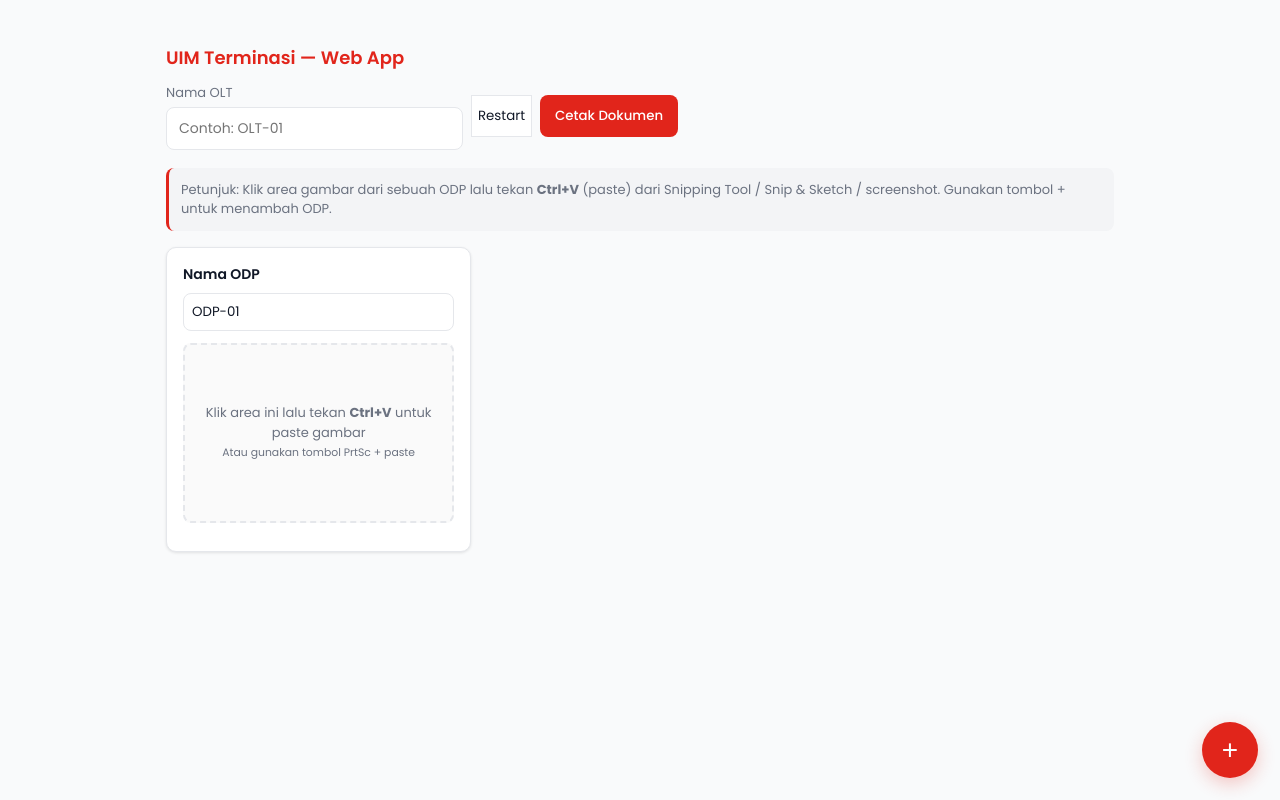
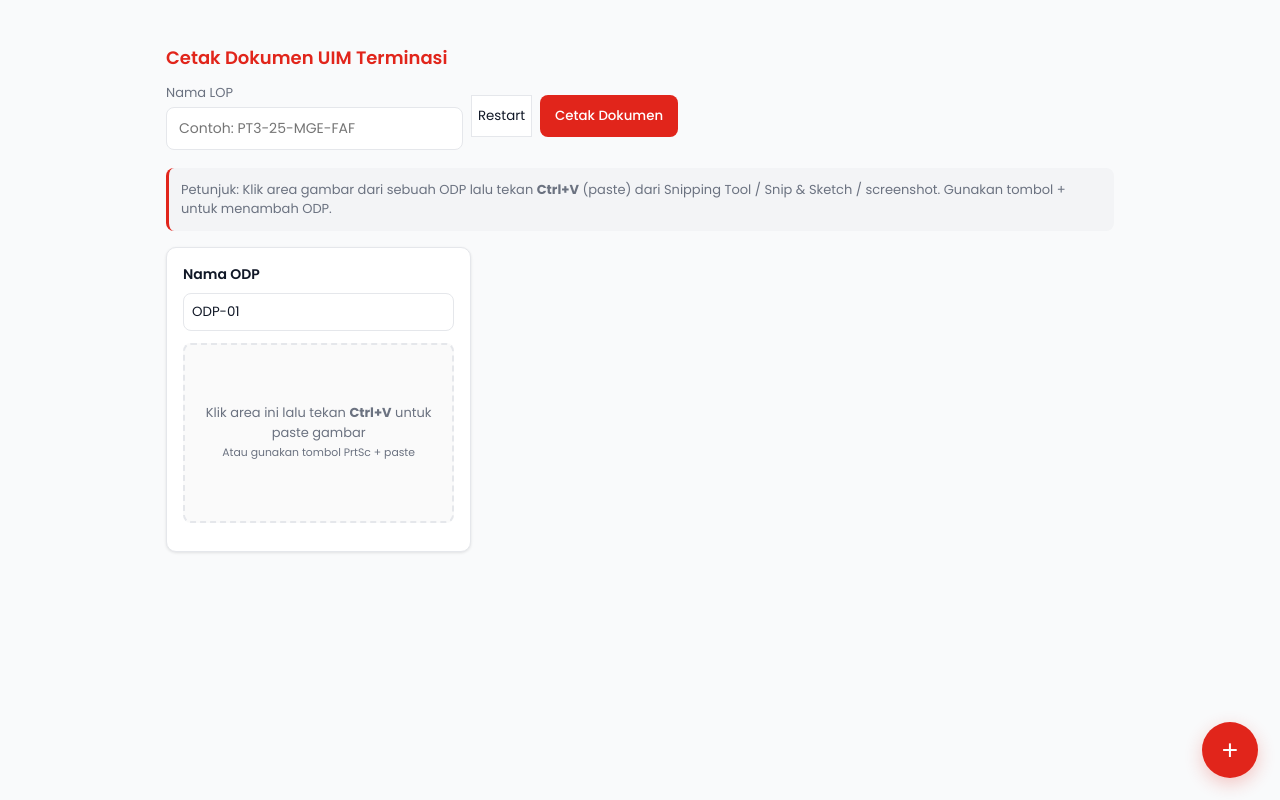
Before and after one commit to Ivanharry203/websiteivan, a website: page index.html in a window 1280 px wide. Drawn offline with Linux system fonts and the light colour scheme.

Commit message:
Update index.html

```diff
--- a/index.html
+++ b/index.html
@@ -3,7 +3,7 @@
 <head>
   <meta charset="utf-8" />
   <meta name="viewport" content="width=device-width,initial-scale=1" />
-  <title>Bikin docx UIM Terminasi </title>
+  <title>UIM Terminasi </title>
   <!-- docx library -->
   <script src="https://cdn.jsdelivr.net/npm/docx@8.3.0/build/index.umd.js"></script>
   <!-- Poppins Font -->
@@ -312,11 +312,11 @@
 <body>
   <div class="container">
     <header>
-      <h1>UIM Terminasi — Web App</h1>
+      <h1>Cetak Dokumen UIM Terminasi</h1>
       <div class="top-actions">
         <div class="olt-input-container">
-          <label for="nama-olt">Nama OLT</label>
-          <input id="nama-olt" type="text" placeholder="Contoh: OLT-01" pattern="[A-Za-z0-9-]+" />
+          <label for="nama-olt">Nama LOP</label>
+          <input id="nama-olt" type="text" placeholder="Contoh: PT3-25-MGE-FAF " pattern="[A-Za-z0-9-]+" />
         </div>
         <div class="controls">
           <button id="btn-restart" class="ghost">Restart</button>
@@ -550,5 +550,4 @@
     });
   </script>
 </body>
-
 </html>
```
